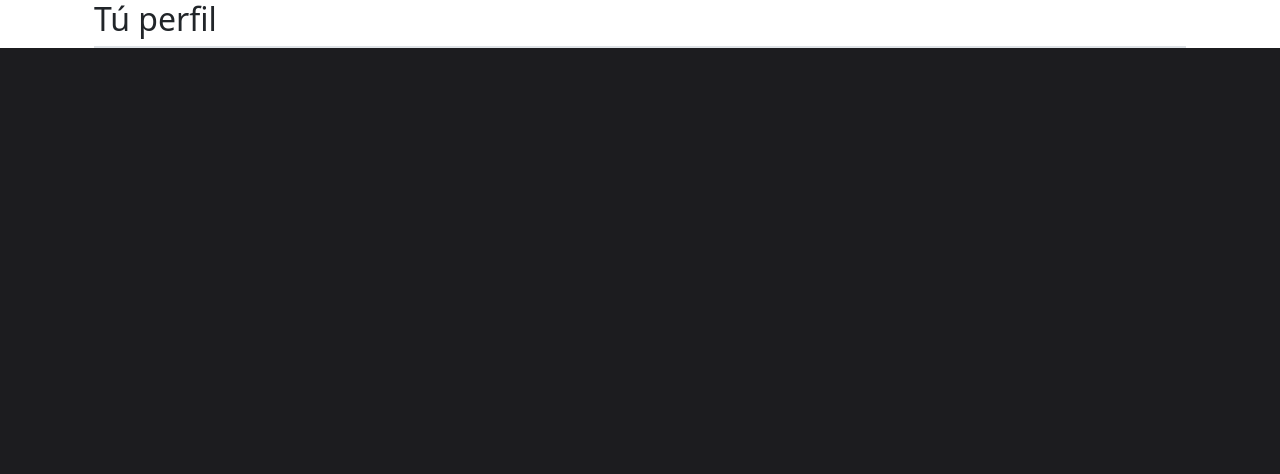
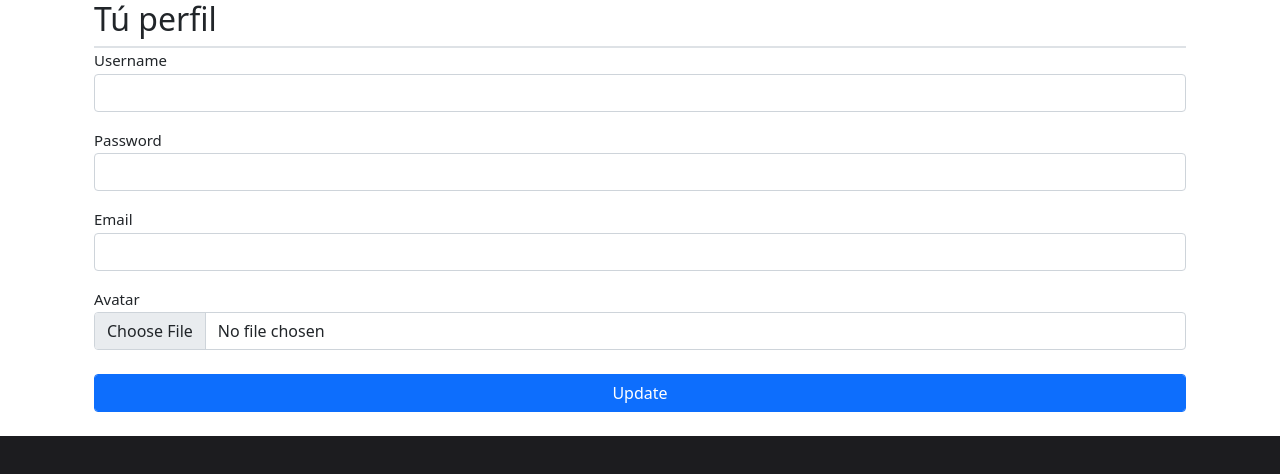
Before and after one commit to Regnierd/YelmoHome, an Angular app: page /profile in a window 1280 px wide. Shown: the top 474 px of the page. Built offline with nearby package versions, Linux system fonts and the light colour scheme; no server answers.

Commit message:
profile & session

```diff
--- a/src/app/components/header/header.component.html
+++ b/src/app/components/header/header.component.html
@@ -1,6 +1,6 @@
 <nav class="navbar navbar-expand-lg navbar-dark p-md-3 fixed-top" (scroll)="onScroll()" [ngClass]="navbarfixed?'fixed':'nofixed'">
     <div class="container-fluid">
-        <a class="navbar-brand" href="index.html">
+        <a class="navbar-brand" routerLink="/home" routerLinkActive="active">
             <img class="img-fluid" src="../../../assets/Yelmo_Home_Transparente.png" alt="" width="150" height="150">
             <!--Simbolo yelmohome-->
         </a>
@@ -48,7 +48,7 @@
                                 </button>
                                 <ul class="dropdown-menu dropdown-menu-end">
                                   <li><button class="dropdown-item" type="button"><fa-icon class="icon-navbar" [icon]="faUser"></fa-icon><span routerLink="/profile" routerLinkActive="active">Profile</span> </button></li>
-                                  <li><button class="dropdown-item" type="button"><fa-icon class="icon-navbar" [icon]="faArrowRightFromBracket"></fa-icon><span>Log Out</span></button></li>
+                                  <li><button (click)="closeSession()" class="dropdown-item" type="button"><fa-icon class="icon-navbar" [icon]="faArrowRightFromBracket"></fa-icon><span >Log Out</span></button></li>
 
                                 </ul>
                               </div>
--- a/src/app/components/header/header.component.ts
+++ b/src/app/components/header/header.component.ts
@@ -1,4 +1,5 @@
 import { Component, HostListener, OnInit } from '@angular/core';
+import { Router } from '@angular/router';
 import { faUser, faArrowRightFromBracket } from '@fortawesome/free-solid-svg-icons';
 
 @Component({
@@ -9,7 +10,7 @@ import { faUser, faArrowRightFromBracket } from '@fortawesome/free-solid-svg-ico
 export class HeaderComponent implements OnInit {
   faUser = faUser;
   faArrowRightFromBracket = faArrowRightFromBracket;
-  constructor() { }
+  constructor(private router: Router) { }
 
   ngOnInit(): void {
   }
@@ -26,5 +27,15 @@ export class HeaderComponent implements OnInit {
     }
   }
 
+  /**
+   * Funcion que cierra sesión del usuario y redirige al login
+   */
+  closeSession(){
+    if(localStorage!=null){
+      localStorage.removeItem("user");
+    }
+    this.router.navigate(['/login']);
+  }
+
 
 }
--- a/src/app/components/profile/profile.component.html
+++ b/src/app/components/profile/profile.component.html
@@ -5,27 +5,27 @@
                 <h2 class="title-profile">Tú perfil</h2>
                 <div class="border"></div>
                 <div class="container-profile">
-                    <!-- <form action="" method="post" class="sign-form">
+                    <form action="" method="post" class="sign-form">
                         <div class="form-group mb-3">
                             <label for="name" class="label">Username</label>
-                            <input type="text" class="form-control" name="name" placeholder="{{user.name_user}}" #name>
+                            <input type="text" class="form-control" name="name" placeholder="{{userLogged.name_user}}" #name>
                         </div>
                         <div class="form-group mb-3">
                             <label for="name" class="label">Password</label>
-                            <input type="text" class="form-control" name="password" placeholder="{{user.password}}" #password>
+                            <input type="text" class="form-control" name="password" placeholder="{{userLogged.password}}" #password>
                         </div>
                         <div class="form-group mb-3">
                             <label for="name" class="label">Email</label>
-                            <input type="email" class="form-control" name="email" placeholder="{{user.email}}" #email>
+                            <input type="email" class="form-control" name="email" placeholder="{{userLogged.email}}" #email>
                         </div>
                         <div class="form-group mb-3">
                             <label for="avatar" class="label">Avatar</label>
-                            <input type="file" class="form-control input-avatar" name="{{user.fileName}}" #file>
+                            <input type="file" class="form-control input-avatar" name="{{userLogged.fileName}}" #file>
                         </div>
                         <div class="form-group mb-3 py-2">
-                            <button (click)="update(user.id_user, name.value, password.value, email.value, file.value)" class="form-control btn btn-primary rounded submit px-3" type="submit" name="registrar">Update</button>
+                            <button (click)="update(name.value, password.value, email.value, file.value)" class="form-control btn btn-primary rounded submit px-3" type="submit" name="registrar">Update</button>
                         </div>
-                    </form>-->
+                    </form>
                 </div>
             </div>
         </div>
--- a/src/app/components/profile/profile.component.ts
+++ b/src/app/components/profile/profile.component.ts
@@ -2,7 +2,6 @@ import { Component, OnInit } from '@angular/core';
 import { Router } from '@angular/router';
 import { User } from 'src/app/data/user';
 import { ConnectionServerService } from 'src/app/services/connection-server.service';
-import { LoginComponent } from '../login/login.component';
 
 
 @Component({
@@ -11,27 +10,38 @@ import { LoginComponent } from '../login/login.component';
   styleUrls: ['./profile.component.scss']
 })
 export class ProfileComponent implements OnInit {
-  //TRAER DEL COMPONENTE LOGIN EL USUARIO
-  //Y TRABAJAR CON EL USUARIO DESDE EL COMPONENTE PROFILE
+
+
   constructor(private connectionServerService:ConnectionServerService, private router: Router) {}
+  //userLogged: User = this.connectionServerService.user;
+  userLogged: User = JSON.parse(localStorage.getItem("user") || "{}") ;
 
   ngOnInit(): void {
-    this.connectionServerService.disparadorPerfil.subscribe(data =>{
-      console.log("Recibiendo...",data);
-    });
+
   }
 
-  update(id_user:number, name_user:string, password:string, email:string, fileName:string){
-    //Controlar que los campos string no sean vacios
-    //Si son vacios se les asigna los valores del usuario antiguo
-    this.connectionServerService.update(id_user, name_user, password, email, fileName).subscribe((datos:any) => {
-      if(datos["resultado"] == "OK"){
-        alert(datos["menssage"]);//placeholder
-      }
-      if(datos["resultado"] == "NO"){
-        alert(datos["menssage"]);//placeholder
-      }
-    })
+  update(name_user:string, password:string, email:string, fileName:string){
+    if(name_user == ""){
+      name_user = this.userLogged.name_user;
+    }
+    if(password == ""){
+      password = this.userLogged.password;
+    }
+    if(email == ""){
+      email = this.userLogged.email;
+    }
+
+    if(this.userLogged){
+      this.connectionServerService.update(this.userLogged.id_user, name_user, password, email, fileName).subscribe((datos:any) => {
+        this.userLogged.name_user = datos["name_user"];
+        this.userLogged.password = datos["password"];
+        this.userLogged.email = datos["email"];
+        localStorage.setItem("user", JSON.stringify(this.userLogged));
+      })
+    }
+
+
+
     this.router.navigate(['/home']);
   }
 
--- a/src/app/components/register/register.component.html
+++ b/src/app/components/register/register.component.html
@@ -16,7 +16,7 @@
                             </div>
                             <div class="form-group mb-3">
                                 <label for="name" class="label">Password</label>
-                                <input type="text" class="form-control" name="password" placeholder="Password" required #password>
+                                <input type="password" class="form-control" name="password" placeholder="Password" required #password>
                             </div>
                             <div class="form-group mb-3">
                                 <label for="name" class="label">Email</label>
@@ -43,6 +43,3 @@
         </div>
     </div>
 </section>
-<!--<div *ngIf="modalSwitch == true">
-    <app-modal></app-modal>
-</div>-->
--- a/src/app/services/connection-server.service.ts
+++ b/src/app/services/connection-server.service.ts
@@ -1,10 +1,10 @@
-import { Injectable, Output, EventEmitter } from '@angular/core';
+import { Injectable} from '@angular/core';
 import { HttpClient } from '@angular/common/http';
 import { Film } from '../data/pelicula';
-import { UserJson } from '../data/user-json';
 import { Category } from '../data/category';
-import { faGrinTongueSquint } from '@fortawesome/free-regular-svg-icons';
 import { Observable, of } from 'rxjs';
+import { User } from '../data/user';
+import { Router } from '@angular/router';
 
 
 
@@ -12,8 +12,8 @@ import { Observable, of } from 'rxjs';
   providedIn: 'root'
 })
 export class ConnectionServerService {
-  @Output() disparadorPerfil: EventEmitter<any> = new EventEmitter();
-  constructor(private httpClient: HttpClient) {
+
+  constructor(private httpClient: HttpClient, private router: Router) {
     this.getFilms();
   }
 
@@ -21,6 +21,8 @@ export class ConnectionServerService {
   selectedFilm: Film = new Film();
   film: Film = new Film();
   filmsArray: Film[] = [];
+  user: User = new User();
+
 
   url = "http://localhost/PHP/yelmohome_servidor/controlador/";
 
@@ -46,7 +48,32 @@ export class ConnectionServerService {
   }
 
   login(name_user: string, password: string) {
-    return this.httpClient.post(`${this.url}loginControllerUser.php`, JSON.stringify({ "name_user": name_user, "password": password }));
+    return this.httpClient.post(`${this.url}loginControllerUser.php`, JSON.stringify({ "name_user": name_user, "password": password }))
+    .subscribe((datos:any) => {
+      if(datos["resultado"] == "NO"){
+        alert(datos["menssage"]);
+      }else{
+        let id = datos["id_user"];
+        let name_user = datos["name_user"];
+        let password = datos["password"];
+        let email = datos["email"];
+        let fileName = datos["fileName"];
+
+        this.user.id_user = id;
+        this.user.name_user = name_user;
+        this.user.password = password;
+        this.user.email = email;
+        this.user.fileName = fileName;
+        console.log(this.user);
+        this.router.navigate(['/home']);
+      }
+
+      if(this.user != null) {
+          localStorage.setItem("user", JSON.stringify(this.user));
+
+      }
+
+    });
 
   }
 
@@ -66,7 +93,6 @@ export class ConnectionServerService {
    getPelicula(id: number): Observable<Film> {
 
     const pelicula = this.filmsArray.find(h => h.id_film == id);
-    console.log(pelicula);
     if(pelicula == undefined){
       return new Observable<Film>();
     }
```
Also changed, not shown: src/app/components/login/login.component.ts (+5 -31 lines).
